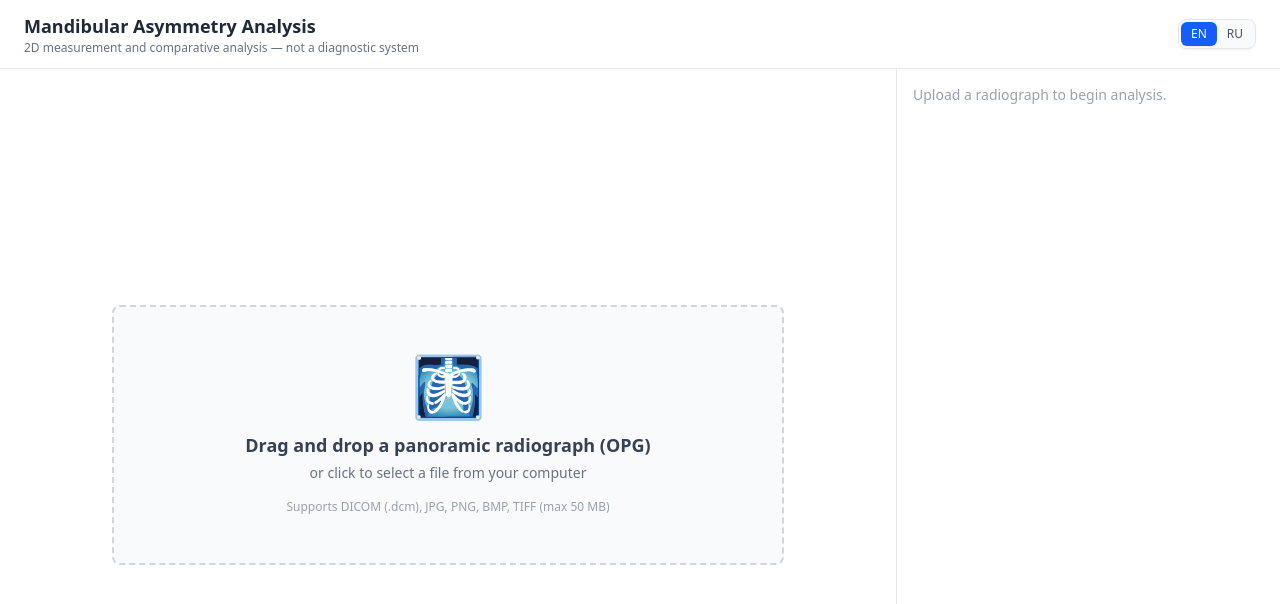
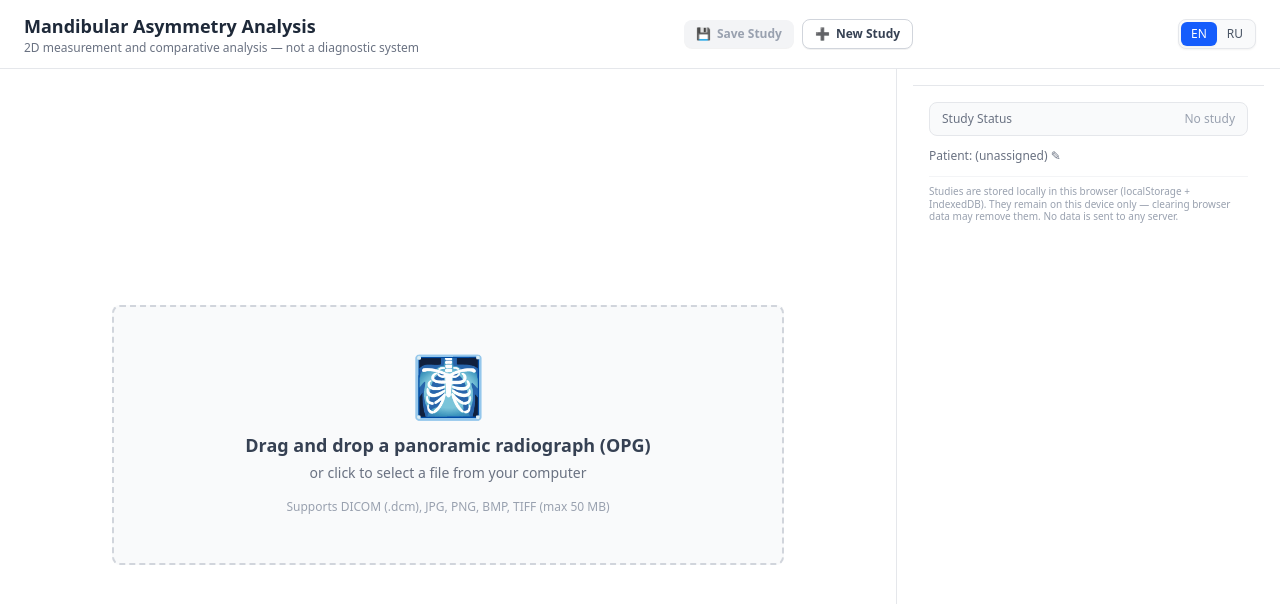
Before and after one commit to maxroyak/mandibular-asymmetry, a React (Vite) app: page / in a window 1280 px wide. Shown: the top 604 px of the page. Built offline with nearby package versions, Linux system fonts and the light colour scheme.

Commit message:
refactor(ui): relocate save study and new study action buttons to top header toolbar

```diff
--- a/src/components/StudyManager.tsx
+++ b/src/components/StudyManager.tsx
@@ -12,10 +12,8 @@ export function StudyManager() {
   const studyId = useStudyStore((s) => s.studyId);
   const isSaved = useStudyStore((s) => s.isSaved);
   const studyList = useStudyStore((s) => s.studyList);
-  const saveStudy = useStudyStore((s) => s.saveStudy);
   const loadStudy = useStudyStore((s) => s.loadStudy);
   const deleteStudy = useStudyStore((s) => s.deleteStudy);
-  const newStudy = useStudyStore((s) => s.newStudy);
   const patientId = useStudyStore((s) => s.patientId);
   const refreshStudyList = useStudyStore((s) => s.refreshStudyList);
   const getPersistenceError = useStudyStore((s) => s.getPersistenceError);
@@ -38,16 +36,6 @@ export function StudyManager() {
     }
   }, [isSaved, getPersistenceError, clearPersistenceError]);
 
-  const handleSave = async () => {
-    await saveStudy();
-    // Check for errors after save
-    const err = getPersistenceError();
-    if (err) {
-      setPersistenceError(err);
-      clearPersistenceError();
-    }
-  };
-
   const handleLoad = async (id: string) => {
     setIsLoading(true);
     try {
@@ -63,16 +51,6 @@ export function StudyManager() {
     if (confirm(t.studyManager.deleteStudyConfirm)) {
       await deleteStudy(id);
     }
-  };
-
-  const handleNew = () => {
-    if (!isSaved && studyId) {
-      if (!confirm(t.studyManager.discardStudyConfirm)) {
-        return;
-      }
-    }
-    newStudy();
-    setShowList(false);
   };
 
   return (
@@ -98,30 +76,15 @@ export function StudyManager() {
         <div className="mb-2 text-xs text-blue-600">{t.studyManager.loadingStudy}</div>
       )}
 
-      <div className="mb-3 flex gap-2">
-        <button
-          onClick={handleSave}
-          disabled={!studyId}
-          className="flex-1 rounded bg-blue-600 px-3 py-1.5 text-xs font-medium text-white hover:bg-blue-700 disabled:opacity-40"
-        >
-          {t.studyManager.saveStudy}
-        </button>
-        <button
-          onClick={handleNew}
-          className="flex-1 rounded border border-gray-300 px-3 py-1.5 text-xs text-gray-600 hover:bg-gray-50"
-        >
-          {t.studyManager.newStudy}
-        </button>
-      </div>
-
-      {/* Save status */}
-      <div className="mb-2 text-xs text-gray-500">
+      {/* Save status badge */}
+      <div className="mb-3 flex items-center justify-between rounded-lg bg-gray-50 border border-gray-200 px-3 py-2 text-xs">
+        <span className="text-gray-500 font-medium">{t.studyManager.title ?? "Study Status"}</span>
         {isSaved ? (
-          <span className="text-green-600">{t.studyManager.saved}</span>
+          <span className="font-semibold text-green-600">✓ {t.studyManager.saved}</span>
         ) : studyId ? (
-          <span className="text-amber-600">{t.studyManager.unsavedChanges}</span>
+          <span className="font-semibold text-amber-600">● {t.studyManager.unsavedChanges}</span>
         ) : (
-          <span>{t.studyManager.noStudy}</span>
+          <span className="text-gray-400">{t.studyManager.noStudy}</span>
         )}
       </div>
 
--- a/src/locales/en.ts
+++ b/src/locales/en.ts
@@ -165,6 +165,7 @@ export const en: Translations = {
     outsideBounds: (name) => `${name} is outside the image bounds (coordinates should be 0–1).`,
   },
   studyManager: {
+    title: "Study Status",
     saveStudy: "Save Study",
     newStudy: "New Study",
     saved: "✓ Saved",
--- a/src/locales/ru.ts
+++ b/src/locales/ru.ts
@@ -165,6 +165,7 @@ export const ru: Translations = {
     outsideBounds: (name) => `Точка ${name} находится за пределами изображения (координаты должны быть от 0 до 1).`,
   },
   studyManager: {
+    title: "Статус исследования",
     saveStudy: "Сохранить исследование",
     newStudy: "Новое исследование",
     saved: "✓ Сохранено",
--- a/src/locales/types.ts
+++ b/src/locales/types.ts
@@ -148,6 +148,7 @@ export interface Translations {
     outsideBounds: (name: string) => string;
   };
   studyManager: {
+    title: string;
     saveStudy: string;
     newStudy: string;
     saved: string;
--- a/src/pages/AnalysisPage.tsx
+++ b/src/pages/AnalysisPage.tsx
@@ -16,18 +16,38 @@ import { getTranslations } from "../locales";
 
 export function AnalysisPage() {
   const language = useStudyStore((s) => s.language);
+  const studyId = useStudyStore((s) => s.studyId);
+  const isSaved = useStudyStore((s) => s.isSaved);
   const imageDataUrl = useStudyStore((s) => s.imageDataUrl);
   const imageNaturalWidth = useStudyStore((s) => s.imageNaturalWidth);
   const imageNaturalHeight = useStudyStore((s) => s.imageNaturalHeight);
 
+  const saveStudy = useStudyStore((s) => s.saveStudy);
+  const newStudy = useStudyStore((s) => s.newStudy);
+
   const [isReportOpen, setIsReportOpen] = useState(false);
   const t = getTranslations(language);
+
+  const handleSaveStudy = async () => {
+    if (!studyId) return;
+    await saveStudy();
+  };
+
+  const handleNewStudy = () => {
+    if (!isSaved && studyId) {
+      if (!confirm(t.studyManager.discardStudyConfirm)) {
+        return;
+      }
+    }
+    newStudy();
+  };
 
   return (
     <div className="flex h-screen flex-col bg-white">
       {/* Header */}
-      <header className="flex items-center justify-between border-b border-gray-200 bg-white px-6 py-3 no-print">
-        <div>
+      <header className="flex flex-wrap items-center justify-between gap-3 border-b border-gray-200 bg-white px-6 py-3 no-print">
+        {/* Title */}
+        <div className="min-w-[200px]">
           <h1 className="text-lg font-bold text-gray-800">
             {t.common.appName}
           </h1>
@@ -35,6 +55,41 @@ export function AnalysisPage() {
             {t.common.appSubtitle}
           </p>
         </div>
+
+        {/* Central Study Actions */}
+        <div className="flex items-center gap-2">
+          <button
+            onClick={handleSaveStudy}
+            disabled={!studyId}
+            type="button"
+            className={`inline-flex items-center gap-1.5 rounded-lg px-3 py-1.5 text-xs font-semibold shadow-2xs transition-colors ${
+              !studyId
+                ? "bg-gray-100 text-gray-400 cursor-not-allowed"
+                : isSaved
+                ? "bg-blue-600 text-white hover:bg-blue-700 active:bg-blue-800"
+                : "bg-blue-600 text-white hover:bg-blue-700 ring-2 ring-blue-300 ring-offset-1"
+            }`}
+            title={t.studyManager.saveStudy}
+          >
+            <span>💾</span>
+            <span>{t.studyManager.saveStudy}</span>
+            {!isSaved && studyId && (
+              <span className="ml-1 h-1.5 w-1.5 rounded-full bg-amber-300 animate-pulse" />
+            )}
+          </button>
+
+          <button
+            onClick={handleNewStudy}
+            type="button"
+            className="inline-flex items-center gap-1.5 rounded-lg border border-gray-300 bg-white px-3 py-1.5 text-xs font-semibold text-gray-700 shadow-2xs hover:bg-gray-50 active:bg-gray-100 transition-colors"
+            title={t.studyManager.newStudy}
+          >
+            <span>➕</span>
+            <span>{t.studyManager.newStudy}</span>
+          </button>
+        </div>
+
+        {/* Right-hand Utilities */}
         <div className="flex items-center gap-3">
           {imageDataUrl && (
             <button
@@ -100,18 +155,18 @@ export function AnalysisPage() {
                 <ResultsPanel onOpenReport={() => setIsReportOpen(true)} />
               </div>
 
-              {/* Study Management */}
+              {/* Study Persistence Manager */}
               <StudyManager />
             </>
           ) : (
-            <div className="p-4 text-sm text-gray-400">
-              {t.common.uploadToBegin}
+            <div className="p-4 text-xs text-gray-400">
+              <StudyManager />
             </div>
           )}
         </aside>
       </div>
 
-      {/* Clinical PDF / Print Export Modal */}
+      {/* 1-Page Clinical Standard PDF Report Preview Modal */}
       <ClinicalReportModal
         isOpen={isReportOpen}
         onClose={() => setIsReportOpen(false)}
```
Also changed, not shown: 1 other file (tests, documents, lock files or other folders).
